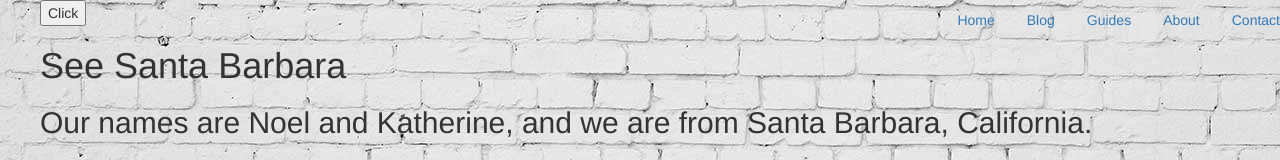
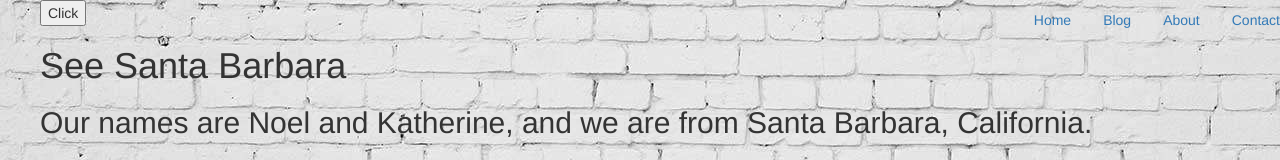
Before and after one commit to katherinetunaley/MadCows, a plain HTML site: page index.html in a window 1280 px wide. Shown: the top 160 px of the page. Drawn offline with nearby package versions, Linux system fonts and the light colour scheme.

Commit message:
removed guide link

```diff
--- a/index.html
+++ b/index.html
@@ -16,7 +16,6 @@
       <ul class="nav nav-pills navbar-right">
       <li><a href="index.html">Home</a></li>
       <li><a href="blog.html">Blog</a></li>
-      <li><a href="guides.asp">Guides</a></li>
       <li><a href="about.asp">About</a></li>
       <li><a href="Contact.asp">Contact</a></li>
     </ul>
```
